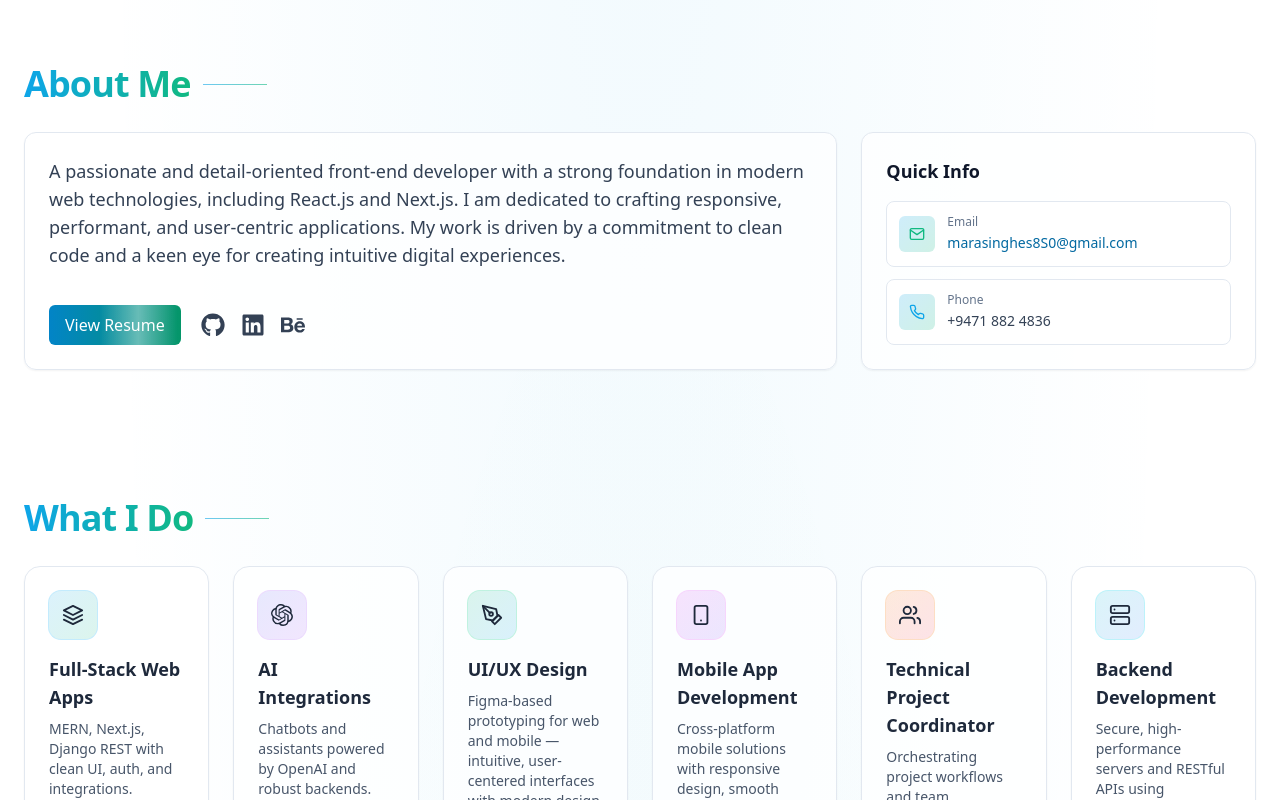
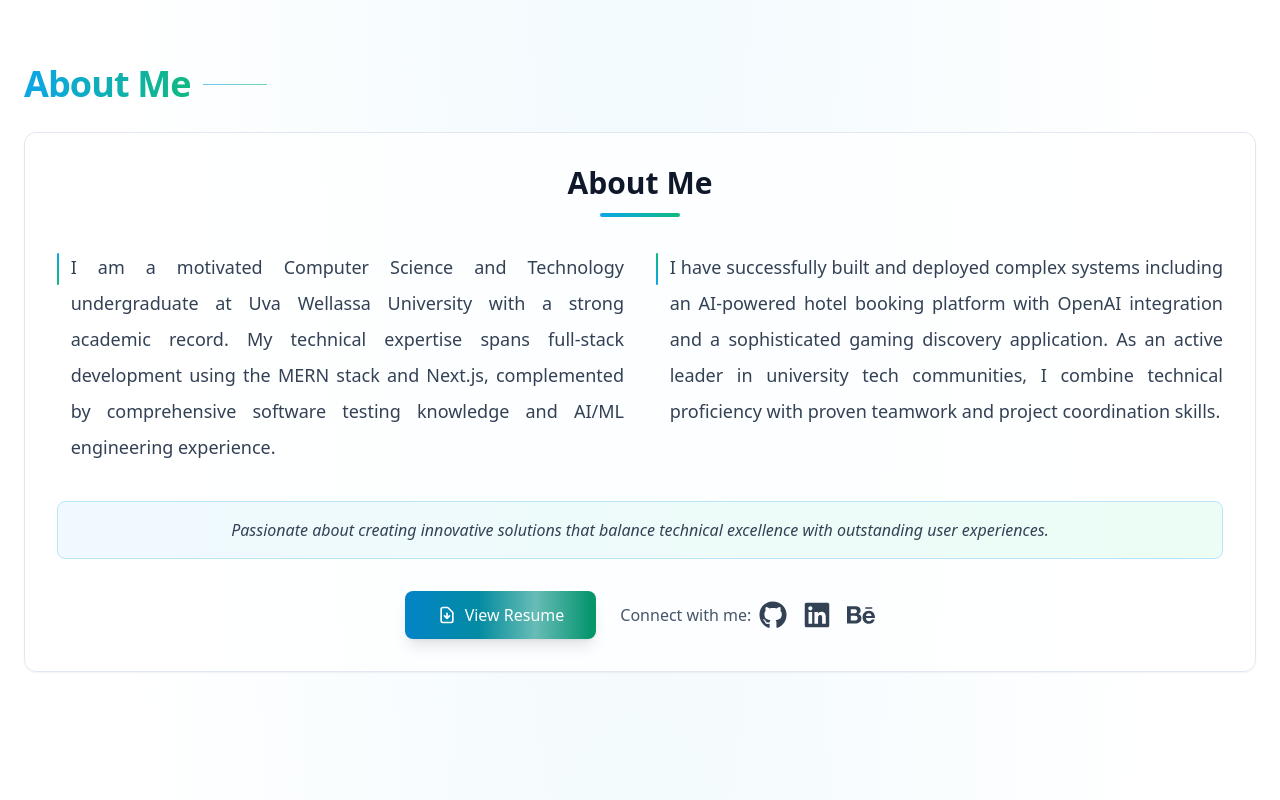
Before and after one commit to ChethanaMarasinghe/my-portfolio, a Next.js app: page / in a window 1280 px wide. Shown: the part 900-1700 px from the top of the page. Built offline with nearby package versions, Linux system fonts and the light colour scheme.

Commit message:
ft fix bugs

```diff
--- a/app/layout.js
+++ b/app/layout.js
@@ -2,7 +2,7 @@ import "./globals.css";
 import Navbar from "../components/Navbar";
 import Footer from "../components/Footer";
 import { SITE } from "../data/site";
-import DynamicBackground from "../components/DynamicBackground"; // <— new
+import DynamicBackground from "../components/DynamicBackground";
 
 export default function RootLayout({ children }) {
   return (
--- a/components/About.jsx
+++ b/components/About.jsx
@@ -1,30 +1,68 @@
 "use client";
 import Reveal from "./Reveal";
 import SocialLinks from "./SocialLinks";
-import { FiMapPin, FiMail, FiPhone } from "react-icons/fi";
 
 export default function About({ profile }) {
   return (
-    <div className="grid gap-6 md:grid-cols-3">
-      {/* About text - Now with proper height control */}
-      <Reveal className="md:col-span-2">
-        <div className="rounded-xl border border-slate-200 dark:border-slate-700 bg-white/70 dark:bg-slate-800/70 p-6 shadow-sm h-full flex flex-col">
-          <div className="flex-1"> {/* This makes the text area grow to fill space */}
-            <p className="text-slate-700 dark:text-slate-300 whitespace-pre-line text-base md:text-lg leading-relaxed">
-              {profile.aboutLong}
+    <div className="w-full">
+      <Reveal>
+        <div className="rounded-xl border border-slate-200 dark:border-slate-700 bg-white/70 dark:bg-slate-800/70 p-8 shadow-sm w-full">
+          {/* Section Header */}
+          <div className="text-center mb-8">
+            <h2 className="text-2xl md:text-3xl font-bold text-slate-900 dark:text-white mb-3">
+              About Me
+            </h2>
+            <div className="w-20 h-1 bg-gradient-to-r from-sky-500 to-emerald-500 mx-auto rounded-full"></div>
+          </div>
+
+          {/* Two Paragraph Layout */}
+          <div className="w-full space-y-6 mb-8">
+            <div className="flex flex-col md:flex-row gap-8">
+              {/* First Paragraph */}
+              <div className="flex-1">
+                <div className="flex items-start gap-3 mb-3">
+                  <div className="w-2 h-8 bg-gradient-to-b from-sky-500 to-emerald-500 rounded-full mt-1"></div>
+                  <p className="text-slate-700 dark:text-slate-300 text-base md:text-lg leading-relaxed md:leading-loose text-justify">
+                    {profile.aboutParagraph1}
                   </p>
                 </div>
+              </div>
 
-          <div className="mt-6 flex flex-wrap items-center gap-4">
+              {/* Second Paragraph */}
+              <div className="flex-1">
+                <div className="flex items-start gap-3 mb-3">
+                  <div className="w-2 h-8 bg-gradient-to-b from-emerald-500 to-sky-500 rounded-full mt-1"></div>
+                  <p className="text-slate-700 dark:text-slate-300 text-base md:text-lg leading-relaxed md:leading-loose text-justify">
+                    {profile.aboutParagraph2}
+                  </p>
+                </div>
+              </div>
+            </div>
+
+            {/* Highlight Box */}
+            <div className="bg-gradient-to-r from-sky-50 to-emerald-50 dark:from-sky-900/20 dark:to-emerald-900/20 border border-sky-200 dark:border-sky-700 rounded-lg p-4 text-center">
+              <p className="text-slate-700 dark:text-slate-300 font-medium italic">
+                Passionate about creating innovative solutions that balance technical excellence with outstanding user experiences.
+              </p>
+            </div>
+          </div>
+
+          {/* Action Buttons */}
+          <div className="mt-8 flex flex-col sm:flex-row items-center justify-center gap-6">
             <a
               href={profile.resumeUrl || "/resume.pdf"}
               target="_blank"
               rel="noreferrer"
-              className="btn-shimmer rounded-md bg-gradient-to-r from-sky-600 to-emerald-600 px-4 py-2 text-white hover:from-sky-500 hover:to-emerald-500"
+              className="btn-shimmer rounded-lg bg-gradient-to-r from-sky-600 to-emerald-600 px-8 py-3 text-white hover:from-sky-500 hover:to-emerald-500 font-medium transition-all duration-200 hover:scale-105 shadow-lg hover:shadow-xl flex items-center gap-2"
             >
+              <svg className="w-5 h-5" fill="none" stroke="currentColor" viewBox="0 0 24 24">
+                <path strokeLinecap="round" strokeLinejoin="round" strokeWidth={2} d="M12 10v6m0 0l-3-3m3 3l3-3m2 8H7a2 2 0 01-2-2V5a2 2 0 012-2h5.586a1 1 0 01.707.293l5.414 5.414a1 1 0 01.293.707V19a2 2 0 01-2 2z" />
+              </svg>
               View Resume
             </a>
 
+            <div className="flex items-center gap-2 text-slate-600 dark:text-slate-400">
+              <span className="hidden sm:inline">Connect with me:</span>
               <SocialLinks
                 links={{
                   github: profile.social?.github,
@@ -33,41 +71,9 @@ export default function About({ profile }) {
                   email: profile.email,
                 }}
                 variant="icons"
-              className="ml-1"
-              size={22}
+                size={26}
+                className="flex gap-4"
               />
-          </div>
-        </div>
-      </Reveal>
-
-      {/* Quick info - Adjusted to match height */}
-      <Reveal delay={0.05}>
-        <div className="rounded-xl border border-slate-200 dark:border-slate-700 bg-white/70 dark:bg-slate-800/70 p-6 shadow-sm h-full">
-          <h3 className="font-semibold text-slate-900 dark:text-white text-lg mb-4">
-            Quick Info
-          </h3>
-          <div className="space-y-3">
-            <div className="flex items-center gap-3 rounded-lg border border-slate-200 dark:border-slate-700 bg-white/80 dark:bg-slate-900/70 p-3">
-              <span className="grid h-9 w-9 place-items-center rounded-md bg-gradient-to-br from-sky-500/20 to-emerald-500/20 text-emerald-500">
-                <FiMail />
-              </span>
-              <div className="min-w-0 flex-1">
-                <p className="text-xs text-slate-500">Email</p>
-                <a className="text-sm font-medium text-sky-700 dark:text-sky-400 break-words hover:underline" href={`mailto:${profile.email}`}>
-                  {profile.email}
-                </a>
-              </div>
-            </div>
-            <div className="flex items-center gap-3 rounded-lg border border-slate-200 dark:border-slate-700 bg-white/80 dark:bg-slate-900/70 p-3">
-              <span className="grid h-9 w-9 place-items-center rounded-md bg-gradient-to-br from-sky-500/20 to-emerald-500/20 text-sky-500">
-                <FiPhone />
-              </span>
-              <div className="min-w-0 flex-1">
-                <p className="text-xs text-slate-500">Phone</p>
-                <a className="text-sm font-medium text-slate-700 dark:text-slate-200 hover:underline" href={`tel:${profile.phone.replace(/\s+/g, "")}`}>
-                  {profile.phone}
-                </a>
-              </div>
             </div>
           </div>
         </div>
--- a/components/Footer.jsx
+++ b/components/Footer.jsx
@@ -4,7 +4,7 @@ export default function Footer({ siteTitle }) {
       <div className="mx-auto max-w-6xl px-4 py-8 text-sm text-slate-600 dark:text-slate-400">
         <div className="flex flex-col items-center justify-between gap-3 sm:flex-row">
           <p>© {new Date().getFullYear()} {siteTitle}. All rights reserved.</p>
-          <p>Built with Next.js & Tailwind. Deployed on Vercel.</p>
+          <p>Built with Next.js & Tailwind.</p>
         </div>
       </div>
     </footer>
--- a/components/Hero.jsx
+++ b/components/Hero.jsx
@@ -33,7 +33,7 @@ function useTyped(words = [], speed = 80, pause = 1200) {
 
 export default function Hero({ profile, techs }) {
   const typed = useTyped(
-    ["Full‑Stack Developer", "Frontend Developer", "UI/UX Developer", "AI Software Developer"],
+    ["Full‑Stack Developer", "Frontend Developer", "UI/UX Developer", "AI Software Developer", "Software QA Engineer", "MERN Stack Developer"],
     75,
     1200
   );
--- a/data/site.js
+++ b/data/site.js
@@ -8,8 +8,10 @@ export const PROFILE = {
   role: "BSc (Hons) in Computer Science and Technology — Undergraduate",
   intro:
     "A results-driven Computer Science undergraduate building the future of web interaction through scalable full-stack systems, intelligent AI tools, and immersive AR technology.",
-  aboutLong:
-    "A passionate and detail-oriented front-end developer with a strong foundation in modern web technologies, including React.js and Next.js. I am dedicated to crafting responsive, performant, and user-centric applications. My work is driven by a commitment to clean code and a keen eye for creating intuitive digital experiences.",
+  aboutParagraph1:
+    "I am a motivated Computer Science and Technology undergraduate at Uva Wellassa University with a strong academic record. My technical expertise spans full-stack development using the MERN stack and Next.js, complemented by comprehensive software testing knowledge and AI/ML engineering experience.",
+  aboutParagraph2:
+    "I have successfully built and deployed complex systems including an AI-powered hotel booking platform with OpenAI integration and a sophisticated gaming discovery application. As an active leader in university tech communities, I combine technical proficiency with proven teamwork and project coordination skills.",
   location: "\"Thurusewana\",Karandupana, Molagoda,Kegalle",
   email: "marasinghes8S0@gmail.com",
   phone: "+9471 882 4836",
--- a/data/skills.js
+++ b/data/skills.js
@@ -1,18 +1,26 @@
 export const SKILLS = [
   {
     category: "Frontend",
-    items: ["React", "Next.js", "TypeScript", "Tailwind CSS", "HTML5", "CSS3"],
+    items: ["React", "Next.js", "TypeScript", "Tailwind CSS", "HTML5", "CSS3", "JavaScript"],
   },
   {
     category: "Backend",
-    items: ["Node.js/Express", "Django/DRF", "PHP", "Java", "C/C++"],
+    items: ["Node.js", "Express", "Python", "Java" , "PHP", "C++"],
   },
   {
     category: "Databases",
-    items: ["MongoDB", "MySQL", "PostgreSQL"],
+    items: ["MongoDB", "MySQL"],
   },
   {
-    category: "Tools",
-    items: ["Git/GitHub", "Postman", "Figma", "JWT Auth"],
+    category: "Tools & Platforms",
+    items: ["GitHub", "Postman", "Figma", "JWT", "Canva"],
   },
+  {
+    category: "Testing & QA",
+    items: ["Selenium", "Manual Testing", "Regression Testing", "Performance Testing", "API Testing", "Test Case Design"],
+  },
+  {
+    category: "AI & ML",
+    items: ["OpenAI API", "TensorFlow", "PyTorch"]
+  }
 ];
```
Also changed, not shown: components/Skills.jsx (+9 -7 lines), components/skillIcons.js (+28 -16 lines). Lines whose indentation alone changed are shown as unchanged.
